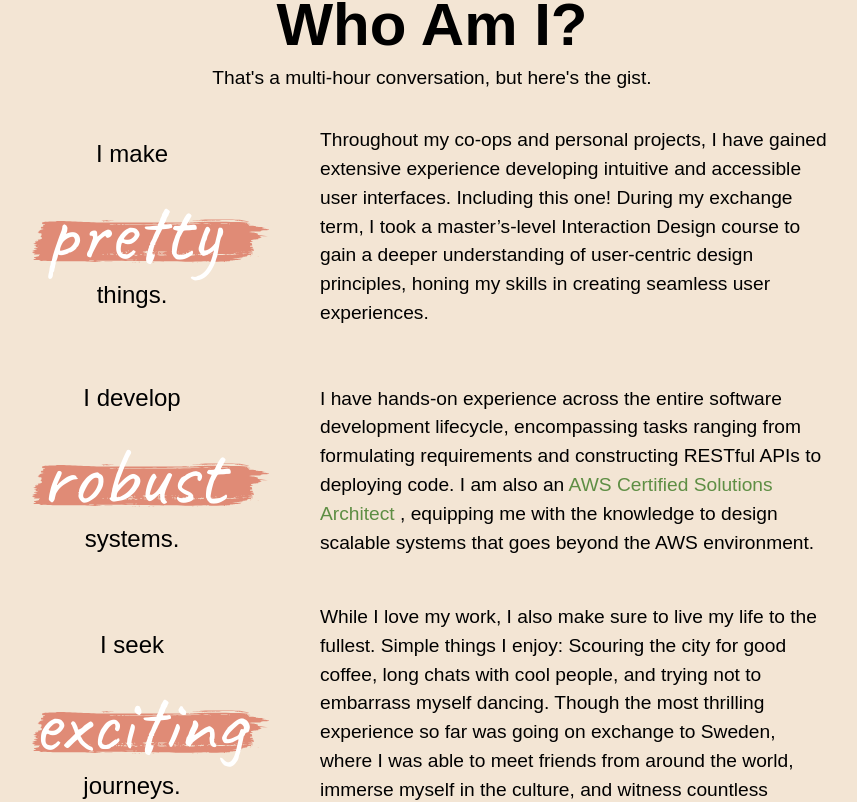
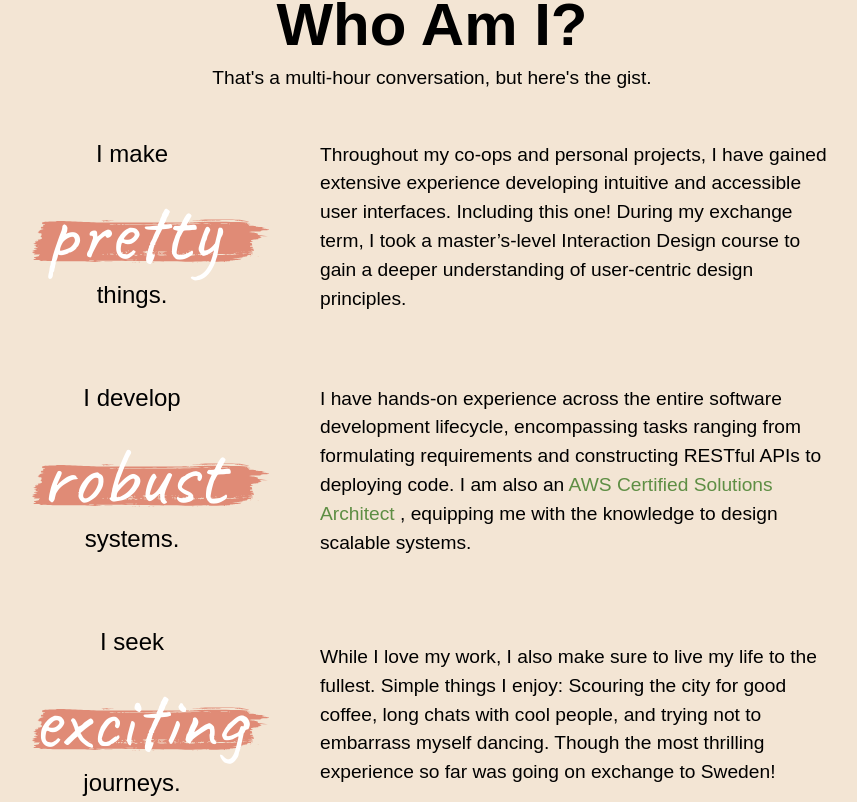
Before and after one commit to albertjlay/personal-website-v2, a React (Create React App) app: page / in a window 1280 px wide. Shown: the part 699-1501 px from the top of the page, without its empty margins (208-1065 px from the left). Built offline with nearby package versions, Linux system fonts and the light colour scheme; the HTML template or start-up script is replaced by a standard one.

Commit message:
Tweak about copy

```diff
--- a/src/content.jsx
+++ b/src/content.jsx
@@ -34,7 +34,7 @@ export const aboutContent = [
         I make <span className='accent-text'>pretty</span> things.
       </>
     ),
-    body: 'Throughout my co-ops and personal projects, I have gained extensive experience developing intuitive and accessible user interfaces. Including this one! During my exchange term, I took a master’s-level Interaction Design course to gain a deeper understanding of user-centric design principles, honing my skills in creating seamless user experiences.',
+    body: 'Throughout my co-ops and personal projects, I have gained extensive experience developing intuitive and accessible user interfaces. Including this one! During my exchange term, I took a master’s-level Interaction Design course to gain a deeper understanding of user-centric design principles.',
   },
   {
     header: (
@@ -55,8 +55,7 @@ export const aboutContent = [
         >
           AWS Certified Solutions Architect
         </Link>{' '}
-        , equipping me with the knowledge to design scalable systems that goes beyond the AWS
-        environment.
+        , equipping me with the knowledge to design scalable systems.
       </>
     ),
   },
@@ -66,7 +65,7 @@ export const aboutContent = [
         I seek <span className='accent-text'>exciting</span> journeys.
       </>
     ),
-    body: 'While I love my work, I also make sure to live my life to the fullest. Simple things I enjoy: Scouring the city for good coffee, long chats with cool people, and trying not to embarrass myself dancing. Though the most thrilling experience so far was going on exchange to Sweden, where I was able to meet friends from around the world, immerse myself in the culture, and witness countless breathtaking sights!',
+    body: 'While I love my work, I also make sure to live my life to the fullest. Simple things I enjoy: Scouring the city for good coffee, long chats with cool people, and trying not to embarrass myself dancing. Though the most thrilling experience so far was going on exchange to Sweden!',
   },
 ];
 
```
